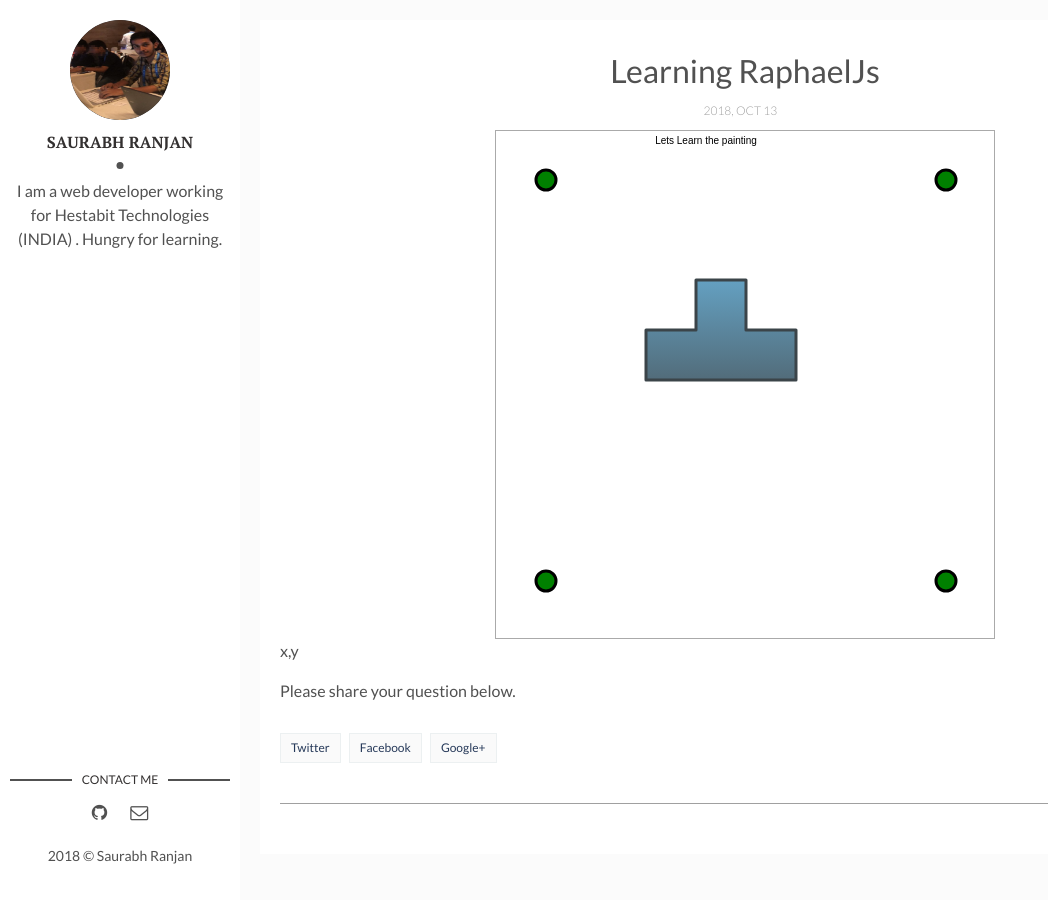
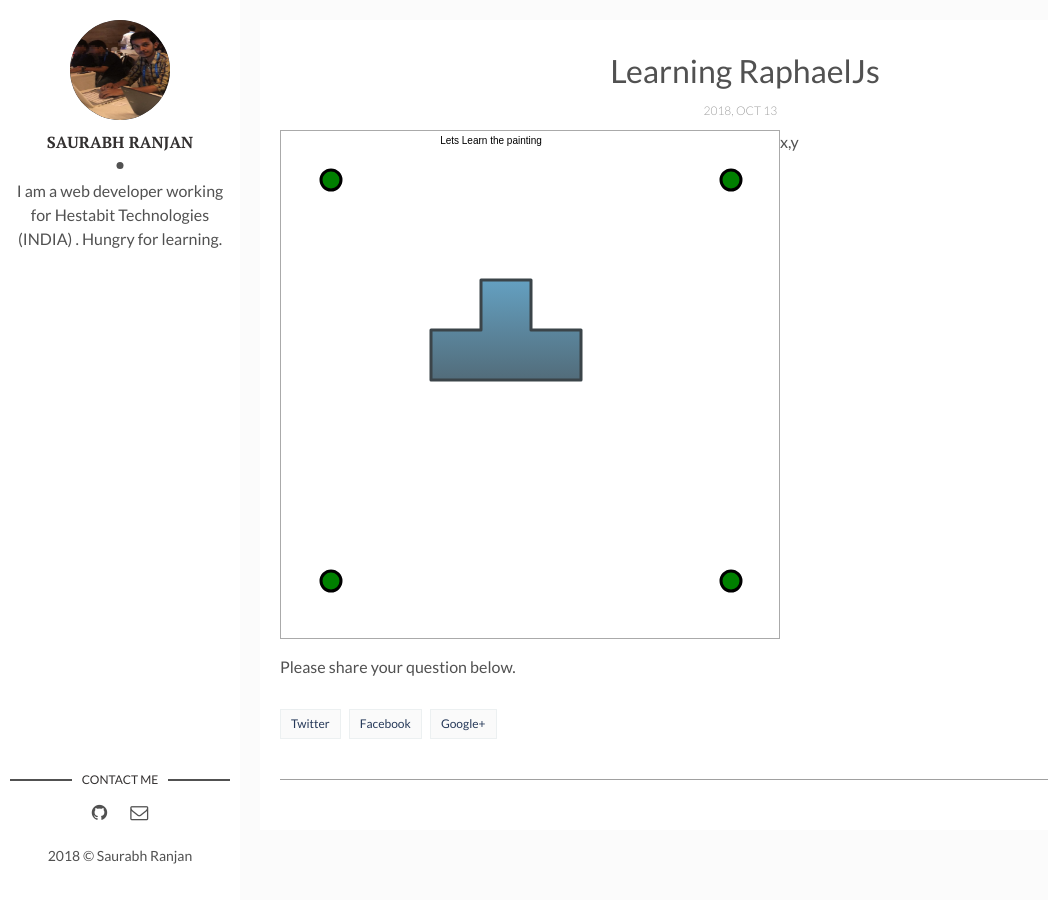
Before and after one commit to insaurabh/insaurabh-bkp, a Jekyll site: the page built from _posts/2018-10-13-exploring-raphael-js.markdown, in a window 1280 px wide. Shown: the whole page, without its empty margins (0-1048 px from the left). Built offline with Jekyll 4.4.1, drawn with Linux system fonts in a browser that asks for light colours; comment, search, counter and statistics services are not loaded.

Commit message:
css added

```diff
--- a/_posts/2018-10-13-exploring-raphael-js.markdown
+++ b/_posts/2018-10-13-exploring-raphael-js.markdown
@@ -13,7 +13,7 @@ img:  raphaeljs.png
     <span class="position">x,y</span>
 </div>
 
-
+<div class="clearfix"></div>
 
 
 
--- a/assets/css/main.css
+++ b/assets/css/main.css
@@ -1367,8 +1367,18 @@ a.newer-posts:hover {
   width: 500px;
   border: 1px solid #aaa;
   margin: 0 auto;
+  float: left;
 }
 
+#canvas_container:hover {
+    cursor: crosshair;
+}
+
+.clearfix {
+    overflow: auto;
+    content: "";
+    clear: both;
+}
 /* - - - - - - - - - - Media Styles - - - - - - - - - - */
 /* Medium Devices, Desktops */
 @media only screen and (max-width: 992px) {
```
